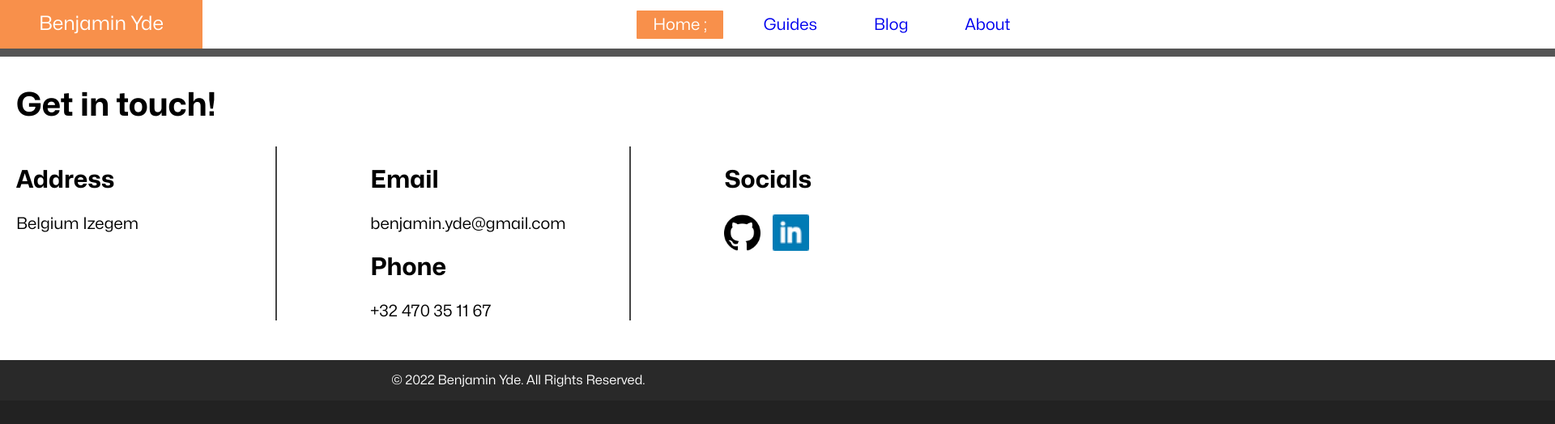
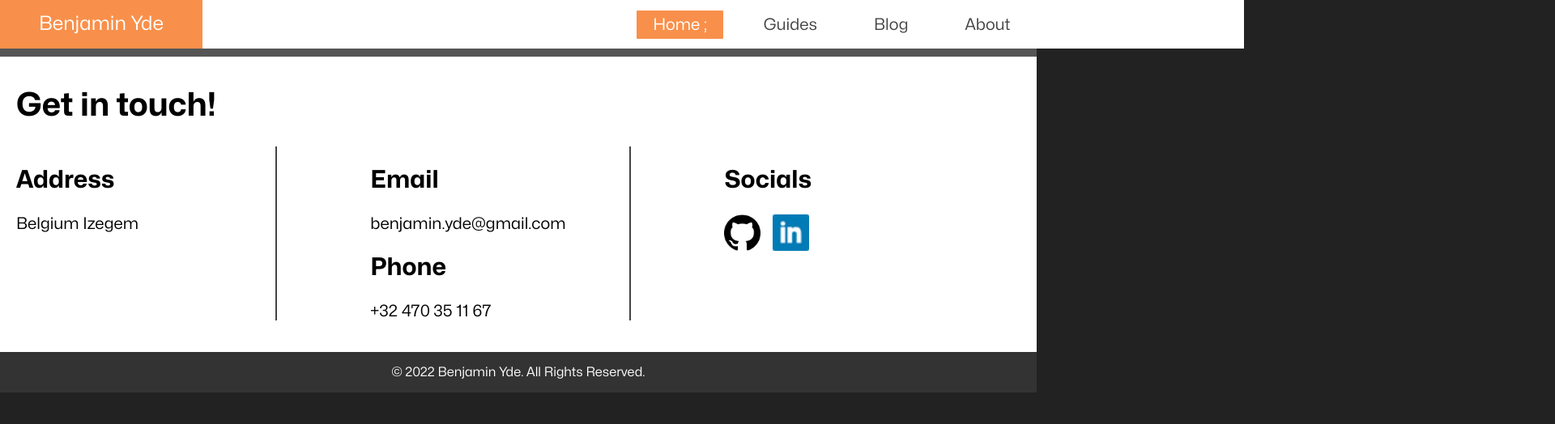
Before and after one commit to BenjaminYde/Portfolio, a Next.js app: page / in a window 1280 px wide. Shown: the top 524 px of the page at 81% size, 1920 px wide, since content can reach past the window. Built offline with nearby package versions, Linux system fonts and the light colour scheme.

Commit message:
minor changes

```diff
--- a/components/footer.js
+++ b/components/footer.js
@@ -8,9 +8,7 @@ const Footer = () => {
                 <div className={styles.outer}></div>
 
                 <div className={styles.inner}>
-
                     <h1>Get in touch!</h1>
-
                     <div className={styles.sectionsSplits}>
 
                         <section>
--- a/components/footer.module.scss
+++ b/components/footer.module.scss
@@ -1,29 +1,26 @@
-$nav-height: 60px;
-$nav-item-height: 35px;
 $nav-background: #fff;
 $nav-font-color: #444444;
 $link-hover-color: #f88233e1;
+$footer-rights-height: 50px;
+$footer-inner-height: 350px;
+$footer-height: 425px;
 
 .footer {
-  height: 425px;
+  height: $footer-height;
   bottom: 0;
   position: relative;
   font-family: "Mona Sans";
+  z-index:-100;
 }
 
 .outer
 {
-  position: absolute;
-  margin: 0;
-  padding: 0;
-  width: 1000%;
-  height: 100%;
-  margin-left: -250%;
-  top: 0;
+  border-top: 10px solid #555;
+  background-color: #fff;
+  height: calc($footer-height - $footer-rights-height - 10px);
+  width: 100%;
+  position: fixed;
   left: 0;
-  z-index: 0;
-  background-color: #fff;
-  border-top: 10px solid #555;
 }
 
 .inner
@@ -64,18 +61,12 @@ $link-hover-color: #f88233e1;
 
 .rightsOuter
 {
-  position: absolute;
-  margin: 0;
-  padding: 0;
+  background-color: #333;
+  height: $footer-rights-height;
+  width: 100%;
+  position: fixed;
   left: 0;
-  width: 1000%;
-  margin-left: -500%;
-  height: 50px;
-  line-height: 50px;
-  bottom: -10px;
-  z-index: 0;
-  background-color: rgb(41, 41, 41);
-  text-align: center;
+  margin-top: calc($footer-height - $footer-rights-height);
 }
 
 .rights
@@ -83,14 +74,14 @@ $link-hover-color: #f88233e1;
   position: absolute;
   margin: 0;
   padding: 0;
-  left: 0px;
+  left: 0;
   width: 100%;
-  height: 50px;
-  line-height: 50px;
-  bottom: -10px;
+  height: $footer-rights-height;
+  line-height: $footer-rights-height;
   z-index: 100;
   color: #fff;
   text-align: center;
+  bottom: 0;
 }
 
 .icon
--- a/components/navigation.module.scss
+++ b/components/navigation.module.scss
@@ -17,11 +17,12 @@ $link-hover-color: #f88233e1;
 .navOuter{
     background-color: $nav-background;
     height: $nav-height;
-    margin: 0;
-    padding: 0;
+    width: 100%;
+    position: fixed;
     left: 0;
-    width: 1000%;
-    margin-left: -250%;
+    top: 0;
+    padding: 0 10% 0 10%;
+    z-index:-100;
 }
 
 .navInner{
@@ -56,6 +57,7 @@ $link-hover-color: #f88233e1;
     display: inline-block;
     text-transform: capitalize;
     text-decoration: none;
+    color: $nav-font-color;
 }
 
 .active
```
